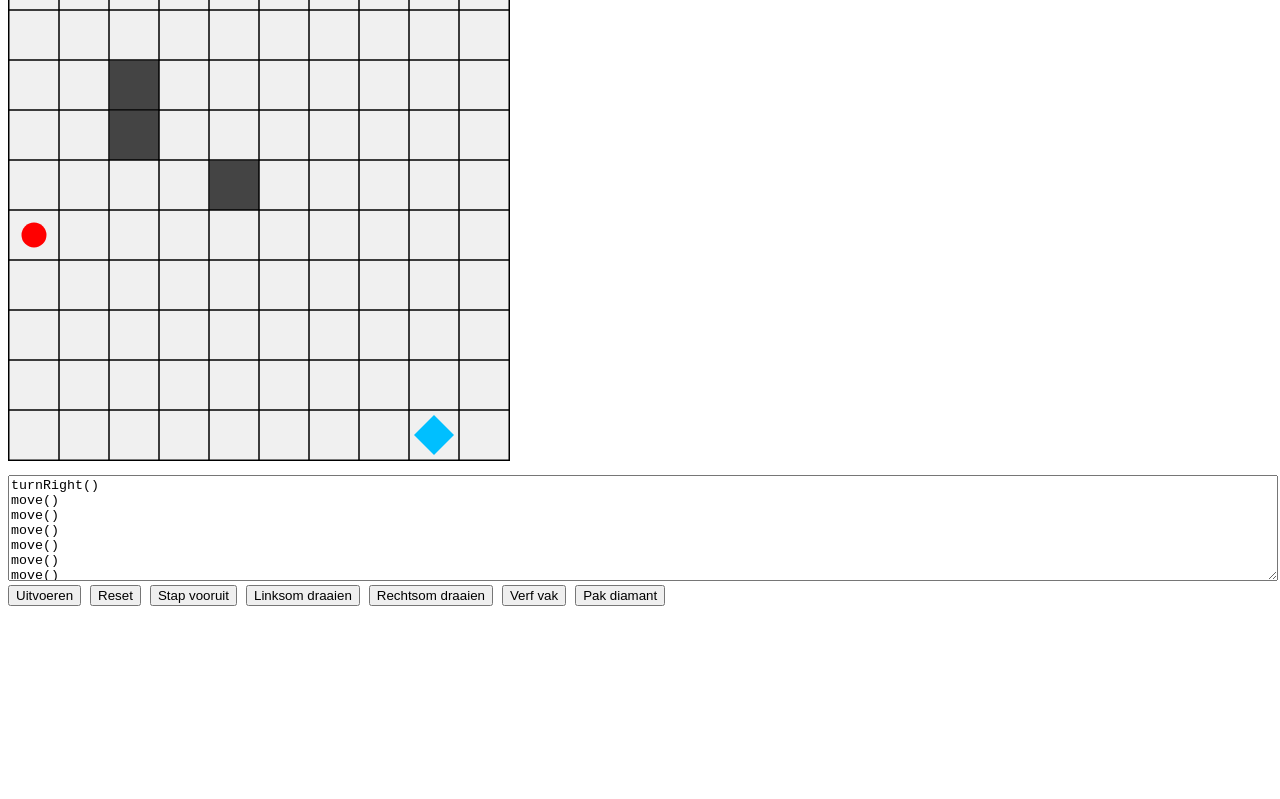
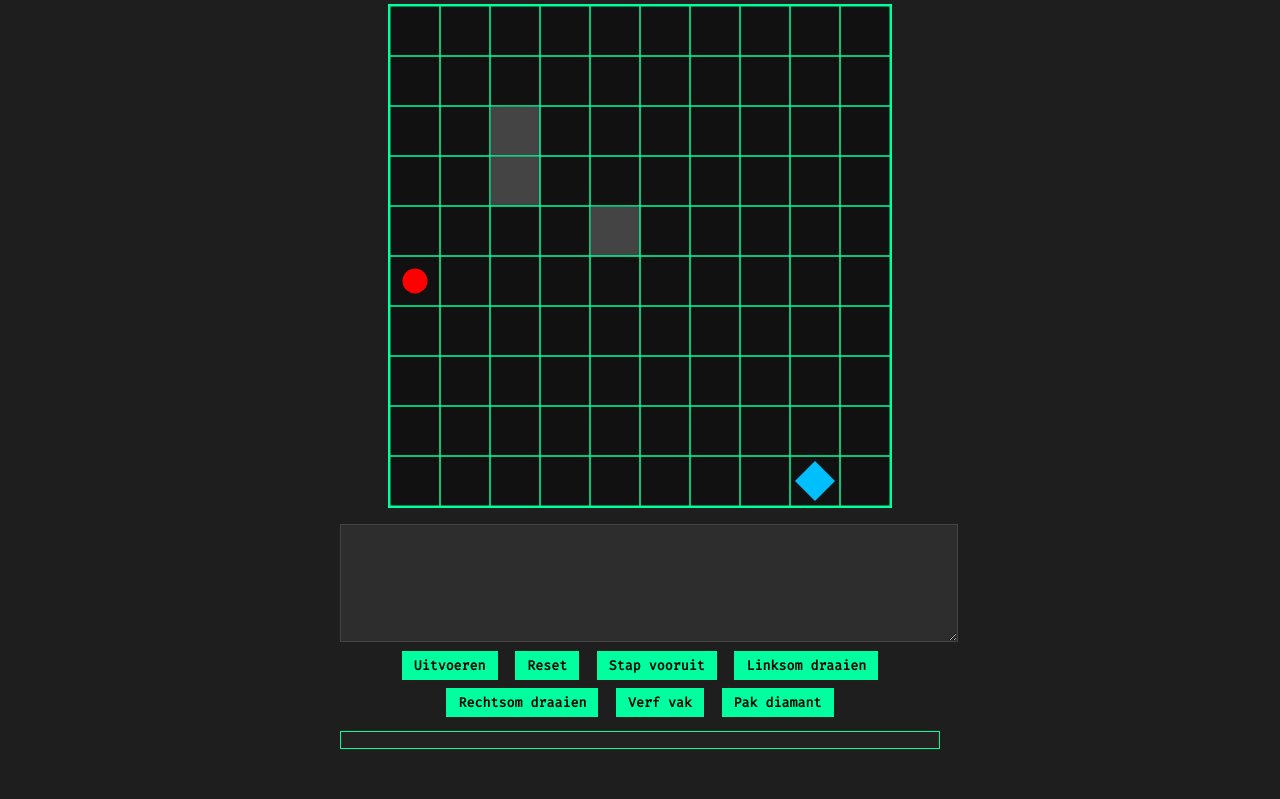
Before and after one commit to ehijzengsf/robot-simulator, a plain HTML site: page robot.html in a window 1280 px wide. Shown: the part 108-907 px from the top of the page. Before the commit the page ends 800 px from the top, so only its background shows below. Drawn offline with Linux system fonts and the light colour scheme.

Commit message:
Update robot.html

```diff
--- a/robot.html
+++ b/robot.html
@@ -3,24 +3,65 @@
 <head>
   <meta charset="UTF-8" />
   <title>Robot Simulator met Doel</title>
+  <link href="https://fonts.googleapis.com/css2?family=Fira+Code&display=swap" rel="stylesheet">
   <style>
+    body {
+      background-color: #1e1e1e;
+      color: #d4d4d4;
+      font-family: 'Fira Code', monospace;
+      display: flex;
+      flex-direction: column;
+      align-items: center;
+      justify-content: center;
+      padding: 2rem;
+    }
+    h2 {
+      color: #00ff9f;
+    }
     canvas {
-      border: 1px solid #000;
-      background-color: #f0f0f0;
+      border: 2px solid #00ff9f;
+      background-color: #111;
+      margin-bottom: 1rem;
     }
     #controls {
-      margin-top: 10px;
+      width: 600px;
+      text-align: center;
     }
     textarea {
       width: 100%;
       height: 100px;
+      background: #2d2d2d;
+      color: #00ff9f;
+      border: 1px solid #444;
+      font-family: 'Fira Code', monospace;
+      padding: 8px;
     }
     button {
-      margin-right: 5px;
+      margin: 4px;
+      background-color: #00ff9f;
+      border: none;
+      padding: 6px 12px;
+      font-weight: bold;
+      cursor: pointer;
+      color: #000;
+      font-family: 'Fira Code', monospace;
+    }
+    button:hover {
+      background-color: #00cc7a;
     }
     #result {
       margin-top: 10px;
       font-weight: bold;
+      color: #ffd700;
+    }
+    #instructionLog {
+      margin-top: 10px;
+      font-family: 'Fira Code', monospace;
+      white-space: pre-wrap;
+      background: #222;
+      padding: 8px;
+      border: 1px solid #00ff9f;
+      color: #00ff9f;
     }
   </style>
 </head>
@@ -28,26 +69,15 @@
   <h2>Robot Simulator</h2>
   <canvas id="grid" width="500" height="500"></canvas>
   <div id="controls">
-    <textarea id="code">turnRight()
-move()
-move()
-move()
-move()
-move()
-move()
-move()
-move()
-turnRight()
-move()
-move()
-pickup()</textarea><br>
+    <textarea id="code"></textarea><br>
     <button onclick="runCode()">Uitvoeren</button>
     <button onclick="reset()">Reset</button>
-    <button onclick="move()">Stap vooruit</button>
-    <button onclick="turnLeft()">Linksom draaien</button>
-    <button onclick="turnRight()">Rechtsom draaien</button>
-    <button onclick="paint()">Verf vak</button>
-    <button onclick="pickup()">Pak diamant</button>
+    <button onclick="appendInstruction('move()')">Stap vooruit</button>
+    <button onclick="appendInstruction('turnLeft()')">Linksom draaien</button>
+    <button onclick="appendInstruction('turnRight()')">Rechtsom draaien</button>
+    <button onclick="appendInstruction('paint()')">Verf vak</button>
+    <button onclick="appendInstruction('pickup()')">Pak diamant</button>
+    <div id="instructionLog"></div>
     <div id="result"></div>
   </div>
 
@@ -84,10 +114,10 @@ pickup()</textarea><br>
             ctx.fillStyle = '#444';
             ctx.fillRect(x * cellSize, y * cellSize, cellSize, cellSize);
           } else if (painted[y][x]) {
-            ctx.fillStyle = '#a2d2ff';
+            ctx.fillStyle = '#005f87';
             ctx.fillRect(x * cellSize, y * cellSize, cellSize, cellSize);
           }
-          ctx.strokeStyle = '#000';
+          ctx.strokeStyle = '#00ff9f';
           ctx.strokeRect(x * cellSize, y * cellSize, cellSize, cellSize);
         }
       }
@@ -175,6 +205,12 @@ pickup()</textarea><br>
       step();
     }
 
+    function appendInstruction(instruction) {
+      const textarea = document.getElementById('code');
+      textarea.value += (textarea.value.trim() ? '\n' : '') + instruction;
+      document.getElementById("instructionLog").textContent = textarea.value;
+    }
+
     function reset(clearPaint = true) {
       robot = { x: 0, y: 5, dir: 0 };
       hasDiamond = false;
```
